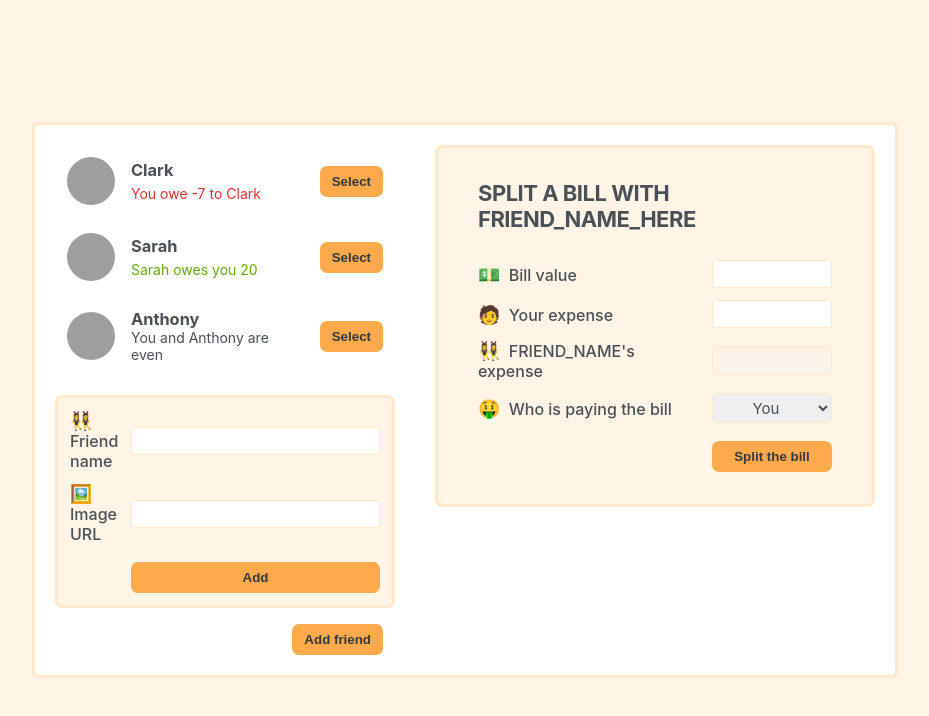
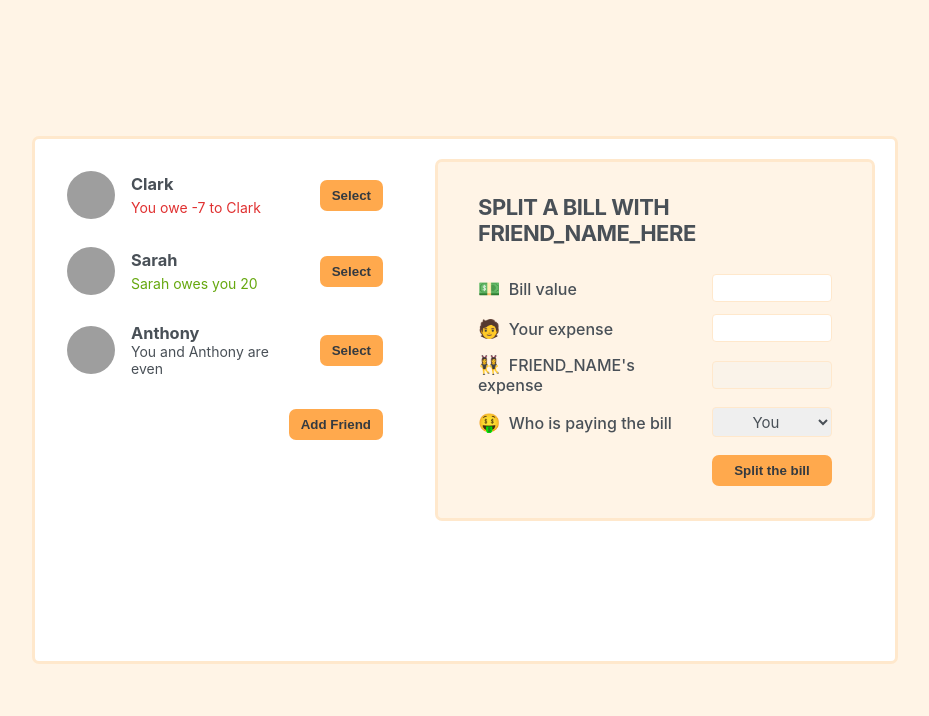
Before and after one commit to HazarN/eat-n-split-react, a React (Create React App) app: page / in a window 1280 px wide. Shown: the top 716 px of the page, without its empty margins (175-1104 px from the left). Built offline with nearby package versions, Linux system fonts and the light colour scheme; grey boxes are pictures that could not be loaded; the HTML template or start-up script is replaced by a standard one.

Commit message:
feature(App.js): Implemented the dynamic adding form element visibility

```diff
--- a/src/App.js
+++ b/src/App.js
@@ -1,15 +1,25 @@
+import { useState } from 'react';
+
 import Button from './components/Button';
 import FriendList from './components/FriendList';
 import AddFriend from './components/forms/AddFriend';
 import SplitTheBill from './components/forms/SplitTheBill';
 
 const App = () => {
+  const [isClicked, setIsClicked] = useState(false);
+
+  const handleVisAddFriend = () => {
+    setIsClicked(isClicked => !isClicked);
+  };
+
   return (
     <div className='app'>
       <div className='sidebar'>
         <FriendList />
-        <AddFriend />
-        <Button>Add friend</Button>
+        {isClicked && <AddFriend />}
+        <Button onHandleClick={handleVisAddFriend}>
+          {isClicked ? 'Close' : 'Add Friend'}
+        </Button>
       </div>
 
       <SplitTheBill />
--- a/src/components/Button.js
+++ b/src/components/Button.js
@@ -1,5 +1,9 @@
-const Button = ({ children }) => {
-  return <button className='button'>{children}</button>;
+const Button = ({ onHandleClick: handleVisAddFriend, children }) => {
+  return (
+    <button className='button' onClick={handleVisAddFriend}>
+      {children}
+    </button>
+  );
 };
 
 export default Button;
```
